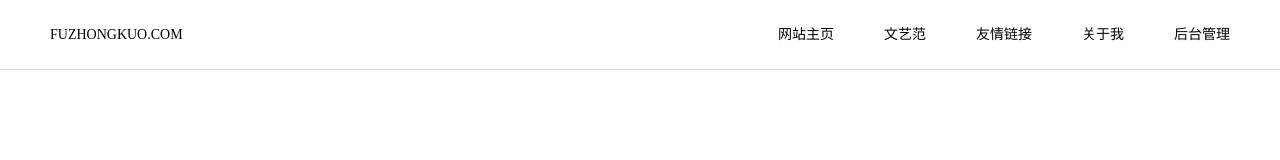
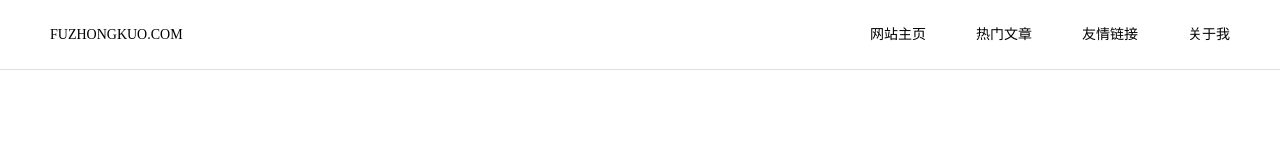
Before and after one commit to chewtoys/blog-2, a Nuxt app in the folder view/: page /about in a window 1280 px wide. Shown: the top 160 px of the page. Built offline with nearby package versions, Linux system fonts and the light colour scheme.

Commit message:
update: fixed menu

```diff
--- a/view/assets/less/common.css
+++ b/view/assets/less/common.css
@@ -63,6 +63,10 @@ nav.menu {
   line-height: 70px;
   border-bottom: 1px solid #ddd;
   justify-content: space-between;
+  background: #fff;
+  width: 100%;
+  left: 0;
+  top: 0;
 }
 nav.menu .logo {
   flex: 1;
@@ -87,7 +91,7 @@ footer {
 }
 .page-enter-active,
 .page-leave-active {
-  transition: opacity .5s;
+  transition: opacity 0.5s;
 }
 .page-enter,
 .page-leave-active {
--- a/view/assets/less/common.less
+++ b/view/assets/less/common.less
@@ -78,6 +78,10 @@ nav.menu {
   line-height: 70px;
   border-bottom: 1px solid #ddd;
   justify-content: space-between;
+  background: #fff;
+  width: 100%;
+  left: 0;
+  top: 0;
 
   .logo {
     flex: 1;
--- a/view/components/Nav.vue
+++ b/view/components/Nav.vue
@@ -1,5 +1,5 @@
 <template>
-  <nav class="menu">
+  <nav class="menu" id="menu">
     <div class="logo">
       <a href="/">fuzhongkuo.com</a>
     </div>
@@ -20,7 +20,7 @@ export default {
           router: '/'
         },
         {
-          text: '文艺范',
+          text: '热门文章',
           id: 'article',
           router: '/article/list'
         },
@@ -33,17 +33,17 @@ export default {
           text: '关于我',
           id: 'about',
           router: '/about'
-        },
-        {
-          text: '后台管理',
-          id: 'admin'
         }
+        // {
+        //   text: '后台管理',
+        //   id: 'admin'
+        // }
       ]
     }
   },
   methods: {
     nav(item) {
-      if (item.id !== 'admin'){
+      if (item.id !== 'admin') {
         this.$router.push(item.router)
       } else {
         // window.location.href = 'http://admin.fuzhongkuo.com'
@@ -58,7 +58,27 @@ export default {
       //     this.$router.push('/login')
       //   }
       // }
+    },
+    handleScroll() {
+      // console.log(document.querySelector('#menu').offsetTop)
+      let scrollTop =
+        window.pageYOffset ||
+        document.documentElement.scrollTop ||
+        document.body.scrollTop // 滚动条偏移量
+      if (scrollTop > 100) {
+        document.querySelector('#menu').style.position = 'fixed'
+      } else {
+        document.querySelector('#menu').style.position = 'static'
+      }
     }
+  },
+  mounted() {
+    if (this.$route.name !== 'index') {
+      window.addEventListener('scroll', this.handleScroll)
+    }
+  },
+  beforeDestroy() {
+    window.removeEventListener('scroll', this.handleScroll)
   }
 }
 </script>
```
